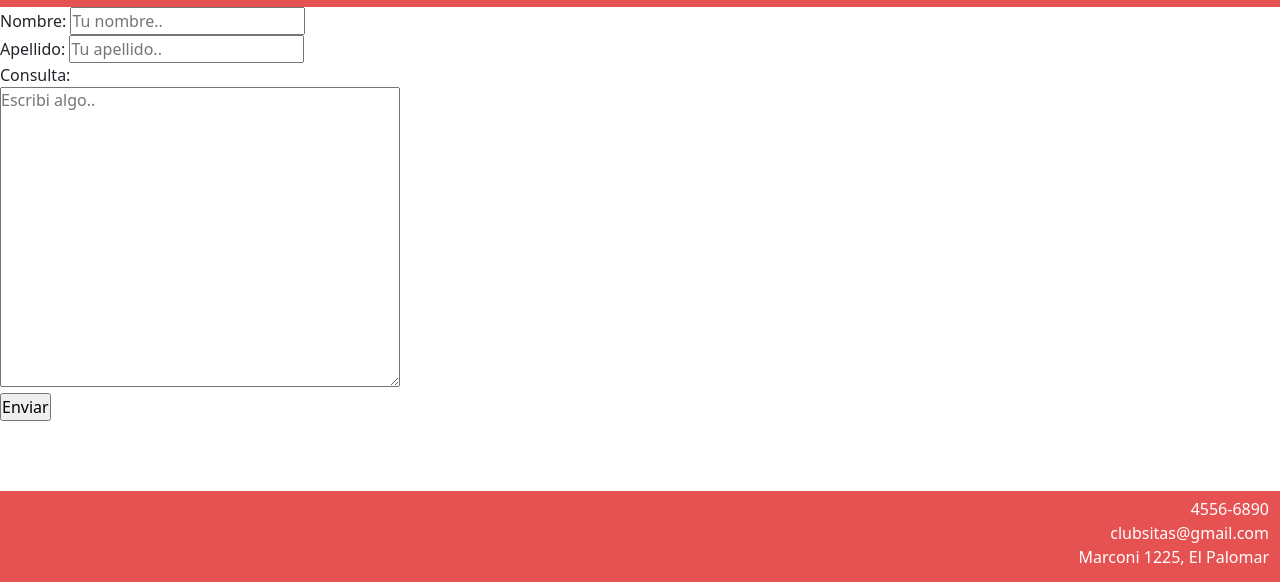
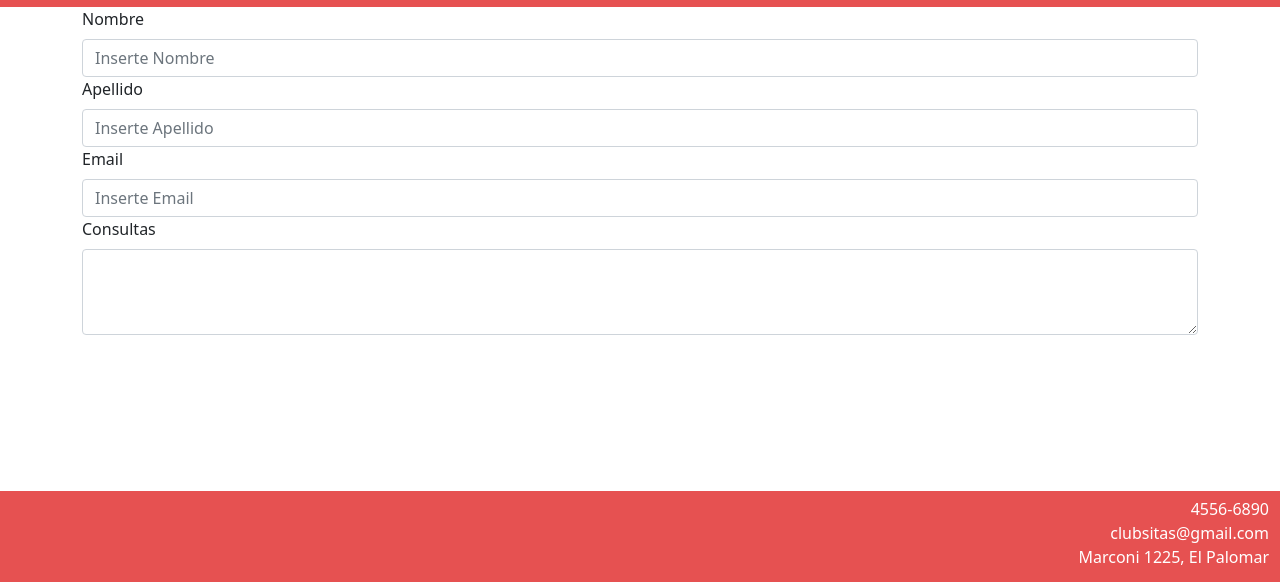
Before and after one commit to danirodri04/Proyecto-Rodriguez, a website: page pages/contacto.html in a window 1280 px wide. Shown: the part 103-685 px from the top of the page. Drawn offline with nearby package versions, Linux system fonts and the light colour scheme.

Commit message:
Proyecto

```diff
--- a/estilos.scss
+++ b/estilos.scss
@@ -97,6 +97,7 @@ nav a{
     background-color: #057333;
 }
 
+
 @media (max-width:700px){
     header{
         flex-direction: column;
--- a/pages/contacto.html
+++ b/pages/contacto.html
@@ -23,24 +23,21 @@
             </nav>
  </header>
 
-    <form>
-       <div>
-           <form>
-               <label for="nombre">Nombre:</label>
-               <input type="text" id="nombre" name="nombre" placeholder="Tu nombre..">
-                <br>
-               <label for="apellido">Apellido:</label>
-               <input type="text" id="apellido" name="apellido" placeholder="Tu apellido..">
 
-           </br>
+ <div class="mb-3 container">
+    <label for="exampleFormControlInput1" class="form-label">Nombre</label>
+    <input type="text" class="form-control" id="exampleFormControlInput1" placeholder="Inserte Nombre">
 
-               <label for="consulta">Consulta:</label>
-               <br>
-               <textarea id="consulta" name="consulta" placeholder="Escribi algo.." style="height: 300px; width: 400px;"></textarea>
-               <br>
-               <input type="submit" value="Enviar">
-       </div>
-    </form>
+    <label for="exampleFormControlInput1" class="form-label">Apellido</label>
+    <input type="text" class="form-control" id="exampleFormControlInput1" placeholder="Inserte Apellido">
+
+    <label for="exampleFormControlInput1" class="form-label">Email</label>
+    <input type="email" class="form-control" id="exampleFormControlInput1" placeholder="Inserte Email">
+
+    <label for="exampleFormControlTextarea1" class="form-label">Consultas</label>
+    <textarea class="form-control" id="exampleFormControlTextarea1" rows="3"></textarea>
+  </div>
+
 
     <footer>
         <div>
```
